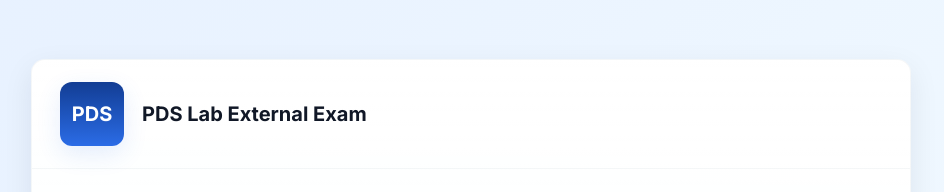
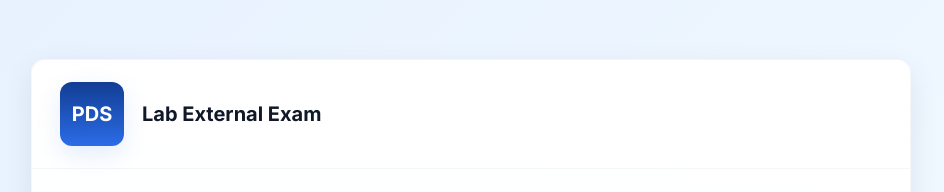
Before and after one commit to ravindrareddyk/PDSLab, a plain HTML site: page index.html in a window 1280 px wide. Shown: the part 112-304 px from the top of the page, without its empty margins (169-1113 px from the left). Drawn offline with Linux system fonts and the light colour scheme.

Commit message:
Update index.html

```diff
--- a/index.html
+++ b/index.html
@@ -120,7 +120,7 @@
     <div class="card-header">
       <div class="logo" aria-hidden> PDS </div>
       <div class="title">
-        <h1 id="pageTitle">PDS Lab External Exam</h1>
+        <h1 id="pageTitle">Lab External Exam</h1>
         <!-- <p>Secure online question delivery · Do not refresh after starting the exam</p> -->
       </div>
     </div>
```
